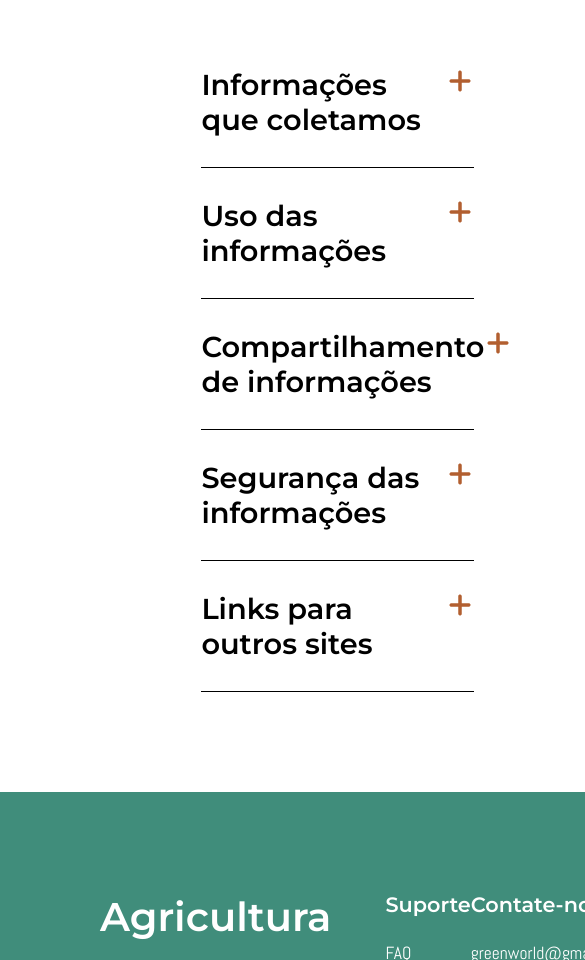
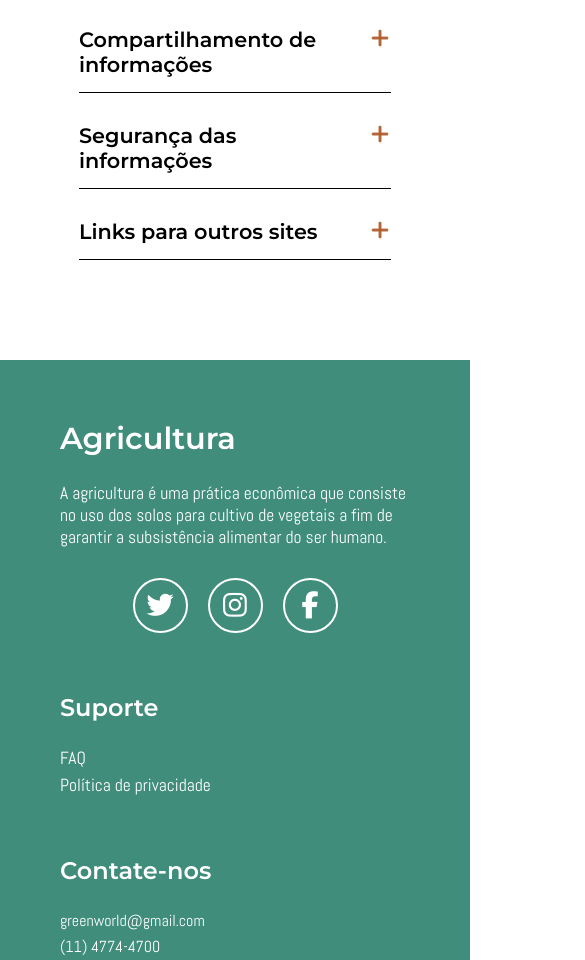
Before and after one commit to HasegawaTaizou/green_world, a plain HTML site: page privacy_policy.html in a window 390 px wide. Shown: the part 1040-2000 px from the top of the page, 585 px wide, since content can reach past the window. Drawn offline with Linux system fonts and the light colour scheme.

Commit message:
privacy policy page responsive done

```diff
--- /dev/null
+++ b/css/privacyPolicyResponsiveStyle.css
@@ -0,0 +1,156 @@
+@media (max-width: 1200px) {
+    footer {
+        grid-template-columns: auto auto auto;
+    }
+
+    .support-content {
+        place-self: center center;
+        min-height: 126px;
+
+    }
+
+    .contact-content {
+        grid-area: contact;
+        place-self: center center;
+    }
+
+    .privacy-policy__question {
+        padding-right: 20px;
+    }
+}
+
+@media (max-width: 950px) {
+    .privacy-policy__question {
+        font-size: 1.6rem;
+    }
+
+    .privacy-policy__text {
+        font-size: 1.4rem;
+    }
+
+    footer {
+        grid-template-columns: 100%;
+        grid-template-rows: auto auto auto auto auto;
+        grid-template-areas:
+            "agriculture"
+            "social-media"
+            "support"
+            "contact"
+            "copyright";
+        place-items: center;
+        /* place-self: center; */
+        padding: 60px 60px 20px 60px;
+    }
+
+    .social-media-container {
+        place-self: center;
+    }
+
+    .support-content {
+        padding-bottom: 90px;
+        min-width: 350px;
+    }
+
+    .contact-content {
+        padding-bottom: 90px;
+        min-width: 350px;
+    }
+}
+
+@media (max-width: 670px) {
+    header {
+        padding: 54px 60px 0px 60px
+    }
+
+    .privacy-policy__content-text {
+        padding: 60px 60px 89px 60px;
+    }
+
+    .privacy-policy__title {
+        font-size: 1.95rem;
+    }
+
+    .return__icon {
+        width: 40px;
+        height: 40px;
+    }
+
+    .privacy-policy-description__text {
+        font-size: 1.6rem;
+    }
+
+    .privacy-policy__content-text__image {
+        width: 75vw;
+        height: auto;
+    }
+
+    .privacy-policy__question {
+        font-size: 1.3rem;
+    }
+
+    .privacy-policy {
+        padding-bottom: 15px;
+    }
+
+    .privacy-policy__text {
+        font-size: 1.15rem;
+    }
+
+    .privacy-policy-container {
+        width: 80vw;
+    }
+}
+
+@media (max-width: 570px) {
+    .meaning-of-agriculture__title {
+        font-size: 1.9rem;
+    }
+
+    .meaning-of-agriculture__text {
+        font-size: 1.1rem;
+    }
+
+    .support__title,
+    .contact__title {
+        font-size: 1.5rem;
+    }
+
+    .support__links,
+    .contact {
+        font-size: 1rem;
+    }
+
+    .social-media-container {
+        padding-bottom: 60px;
+    }
+
+    .support-content {
+        padding-bottom: 60px;
+        min-height: 0;
+        place-self: start;
+    }
+
+    .contact-content {
+        min-height: 0;
+        place-self: start;
+    }
+
+    .meaning-of-agriculture-content{
+        place-self: start;
+    }
+
+    .copyright {
+        font-size: 0.9rem;
+    }
+
+    .plus-sign__icon {
+        height: 22px;
+        width: 22px;
+    }
+}
+
+@media (max-width: 380px) {
+    .privacy-policy-container {
+        width: 100vw;
+    }
+}
--- a/css/privacyPolicyStyle.css
+++ b/css/privacyPolicyStyle.css
@@ -56,7 +56,7 @@ main{
     cursor: pointer;
 }
 
-.privacy-policy__title{
+.privacy-policy__question{
     color: #000;
     font-weight: 600;
     font-size: 1.8rem;
--- a/privacy_policy.html
+++ b/privacy_policy.html
@@ -8,13 +8,16 @@
     <link rel="preconnect" href="https://fonts.googleapis.com" />
     <link rel="preconnect" href="https://fonts.gstatic.com" crossorigin />
     <link href="https://fonts.googleapis.com/css2?family=Montserrat:wght@600;700&display=swap" rel="stylesheet" />
+
     <link rel="preconnect" href="https://fonts.googleapis.com" />
     <link rel="preconnect" href="https://fonts.gstatic.com" crossorigin />
     <link href="https://fonts.googleapis.com/css2?family=Abel&display=swap" rel="stylesheet" />
+
     <link rel="stylesheet" href="./css/variables.css" />
     <link rel="stylesheet" href="./css/reset.css" />
     <link rel="stylesheet" href="./css/generalStyle.css" />
     <link rel="stylesheet" href="./css/privacyPolicyStyle.css">
+    <link rel="stylesheet" href="./css/privacyPolicyResponsiveStyle.css">
 
     <script defer src="./js/privacy_policy.js"></script>
 
@@ -25,14 +28,14 @@
 
 <body>
     <header>
-        <h1 class="our-partners__title">Política de privacidade</h1>
+        <h1 class="privacy-policy__title">Política de privacidade</h1>
         <router-link class="return__link" to="/">
             <img src="../img/return-icon.png" alt="Return Icon" class="return__icon" />
         </router-link>
     </header>
     <main>
         <div class="privacy-policy__content-text">
-            <p class="privacy-policy__content-text__text">
+            <p class="privacy-policy-description__text">
                 A sua privacidade é importante para nós. Esta Política de Privacidade descreve como coletamos, usamos,
                 compartilhamos e protegemos as informações pessoais que você fornece ao usar o nosso site. Recomendamos
                 que você leia atentamente esta política para entender como tratamos os seus dados pessoais.
@@ -42,7 +45,7 @@
         <ul class="privacy-policy-container">
             <li onclick="changeState('.information-we-collect', '.information-we-collect__plus-sign')" class="privacy-policy">
                 <div class="privacy-policy__button">
-                    <h2 class="privacy-policy__title">Informações que coletamos</h2>
+                    <h2 class="privacy-policy__question">Informações que coletamos</h2>
                     <img class="information-we-collect__plus-sign plus-sign__icon" src="./img/plus-sign-icon.png" alt="Plus sign">
                 </div>
                 <div class="information-we-collect privacy-policy__content-info">
@@ -58,7 +61,7 @@
             </li>
             <li onclick="changeState('.use-of-information', '.use-of-information__plus-sign')" class="privacy-policy">
                 <div class="privacy-policy__button">
-                    <h2 class="privacy-policy__title">Uso das informações</h2>
+                    <h2 class="privacy-policy__question">Uso das informações</h2>
                     <img class="use-of-information__plus-sign plus-sign__icon" src="./img/plus-sign-icon.png" alt="Plus sign">
                 </div>
                 <div class="use-of-information privacy-policy__content-info">
@@ -76,7 +79,7 @@
             </li>
             <li onclick="changeState('.information-sharing', '.information-sharing__plus-sign')" class="privacy-policy">
                 <div class="privacy-policy__button">
-                    <h2 class="privacy-policy__title">Compartilhamento de informações</h2>
+                    <h2 class="privacy-policy__question">Compartilhamento de informações</h2>
                     <img class="information-sharing__plus-sign plus-sign__icon" src="./img/plus-sign-icon.png" alt="Plus sign">
                 </div>
                 <div class="information-sharing privacy-policy__content-info">
@@ -98,7 +101,7 @@
             </li>
             <li onclick="changeState('.information-security', '.information-security__plus-sign')" class="privacy-policy">
                 <div class="privacy-policy__button">
-                    <h2 class="privacy-policy__title">Segurança das informações</h2>
+                    <h2 class="privacy-policy__question">Segurança das informações</h2>
                     <img class="information-security__plus-sign plus-sign__icon" src="./img/plus-sign-icon.png" alt="Plus sign">
                 </div>
                 <div class="information-security privacy-policy__content-info">
@@ -111,7 +114,7 @@
             </li>
             <li onclick="changeState('.links-to-other-sites', '.links-to-other-sites__plus-sign')" class="privacy-policy">
                 <div class="privacy-policy__button">
-                    <h2 class="privacy-policy__title">Links para outros sites</h2>
+                    <h2 class="privacy-policy__question">Links para outros sites</h2>
                     <img class="links-to-other-sites__plus-sign plus-sign__icon" src="./img/plus-sign-icon.png" alt="Plus sign">
                 </div>
                 <div class="links-to-other-sites privacy-policy__content-info">
```
